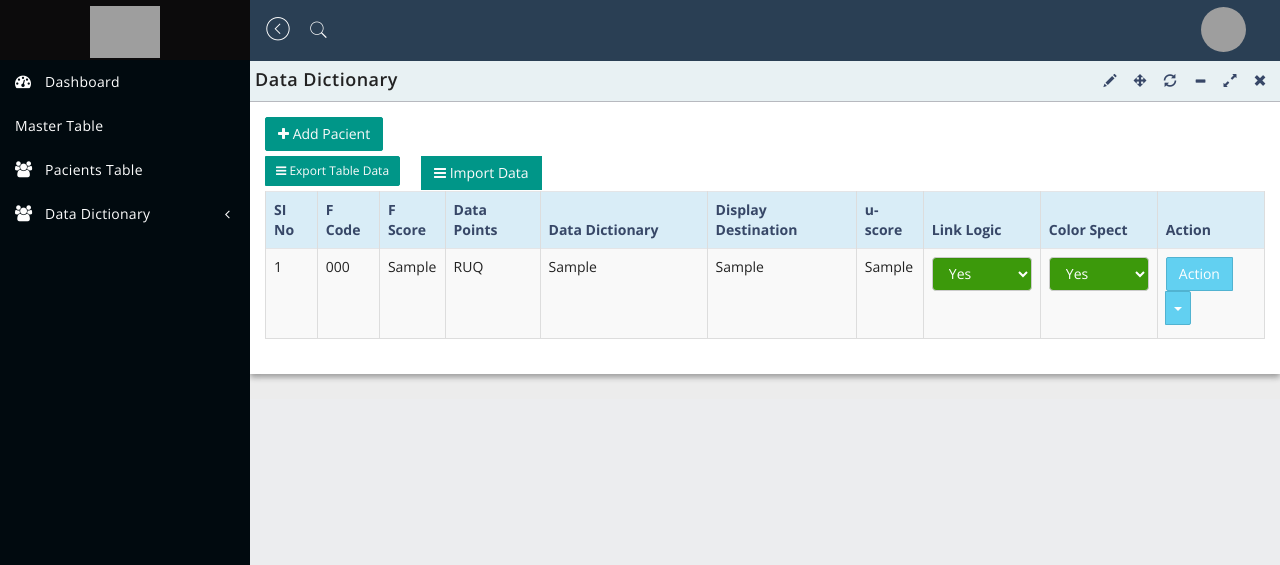
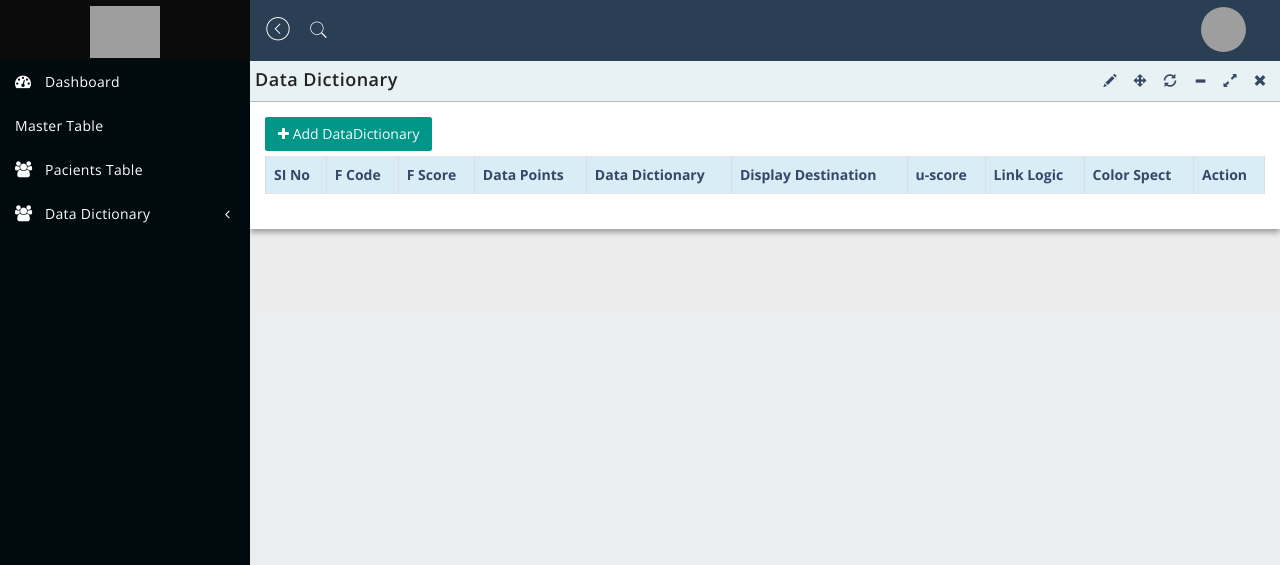
Before and after one commit to Quant1766/jbsystem, a Django app: page /datadictionary/ in a window 1280 px wide. Shown: the top 565 px of the page. Run offline with Django 3.2, Linux system fonts and the light colour scheme; tables that the repository leaves empty hold one stand-in row (values such as "Sample post"); lists and menus that the app fills with data are empty; some libraries are stand-ins or nearby versions; grey boxes are pictures that could not be loaded.

Commit message:
12 SCREEN

```diff
--- a/jbssys/urls.py
+++ b/jbssys/urls.py
@@ -8,6 +8,8 @@
 
     path('master/',views.master_table_view, name="master_table_view"),
     path('pacients/', views.pacientsView, name="pacientsView"),
+
+    path('datadictionary/del/<str:req_id>/', views.data_dictionatyDelete, name='data_dictionatyDelete'),
     path('datadictionary/', views.data_dictionaty, name="data_dictionaty"),
 
 
--- a/jbssys/views.py
+++ b/jbssys/views.py
@@ -966,8 +966,16 @@
 
     return return_data
 
+def data_dictionatyDelete(request,req_id):
+    if request.method == "POST":
+        ddict = DataDictionary.objects.get(id=req_id)
+        ddict.is_hide = True
+        ddict.save()
+
+        return HttpResponseRedirect(request.META.get('HTTP_REFERER'))
+
 def data_dictionaty(request):
-    search_param = {}
+    search_param = {'is_hide':False}
     page = 1
     data_dictionary = DataDictionary.objects.filter(**search_param).order_by('id')[(page - 1) * 50:50 * page]
     return render(request,'ddactionary/ddactionary.html',{"data_dictionary":data_dictionary})
--- a/requirements.txt
+++ b/requirements.txt
@@ -52,3 +52,4 @@
 google_auth_oauthlib
 pyexcel-xls
 pyexcel-xlsx
+pyxlsb
--- a/templates/ddactionary/ddactionary.html
+++ b/templates/ddactionary/ddactionary.html
@@ -157,10 +157,9 @@
                            <!-- Plugin content:powerpoint,txt,pdf,png,word,xl -->
                            <div class="btn-group">
                               <div class="buttonexport">
-                                 <a href="#" class="btn btn-add" data-toggle="modal" data-target="#add_pacient"><i class="fa fa-plus"></i> Add Pacient</a>
+                                 <a href="#" class="btn btn-add" data-toggle="modal" data-target="#add_ddictionary"><i class="fa fa-plus"></i> Add DataDictionary</a>
                               </div>
-                               <button class="btn btn-exp btn-sm dropdown-toggle" data-toggle="dropdown"><i class="fa fa-bars"></i> Export Table Data</button>
-                               <a class="btn btn-add" data-toggle="modal" data-target="#load_pacient" style="margin-left: 21px;"><i class="fa fa-bars"></i> Import Data</a>
+
                               <ul class="dropdown-menu exp-drop" role="menu">
 
                                  <li class="divider"></li>
@@ -218,8 +218,9 @@
                                           </td>
                                           <td>
                                               <select class="form-control" style="background-color: #3c990b;width: 100px;color: white;">
-                                                <option style="background-color: #3c990b;color: white;">Yes</option>
-                                                <option style="background-color: #E5343D;color: white">No</option>
+                                                <option style="background-color: #3c990b;color: white;">Green</option>
+                                                <option style="background-color: white;color: black">White</option>
+                                                  <option style="background-color: #E5343D;color: white">Red</option>
                                              </select>
                                           </td>
 
@@ -382,12 +412,12 @@
                   <!-- /.modal-dialog -->
                </div>
 
-                <div class="modal fade" id="add_pacient" tabindex="-1" role="dialog" aria-hidden="true">
+                <div class="modal fade" id="add_ddictionary" tabindex="-1" role="dialog" aria-hidden="true">
                   <div class="modal-dialog">
                      <div class="modal-content">
                         <div class="modal-header modal-header-primary">
                            <button type="button" class="close" data-dismiss="modal" aria-hidden="true">×</button>
-                           <h3><i class="fa fa-plus m-r-5"></i>Add Pacient</h3>
+                           <h3><i class="fa fa-plus m-r-5"></i>Add DataDictionary</h3>
                         </div>
                         <div class="modal-body">
                            <div class="row">
@@ -397,41 +427,45 @@
                                      <fieldset>
                                        <!-- Text input-->
                                        <div class="col-md-4 form-group">
-                                          <label class="control-label">First Name</label>
-                                          <input type="text" id="first_name" name="first_name" placeholder="First Name" class="form-control">
+                                          <label class="control-label">F-code</label>
+                                          <input type="text" id="f_code" name="f_code" placeholder="F10" class="form-control" required>
                                        </div>
                                        <!-- Text input-->
                                        <div class="col-md-4 form-group">
-                                          <label class="control-label">Last Name</label>
-                                          <input type="text" id="last_name" name="last_name" placeholder="Surname" class="form-control">
+                                          <label class="control-label">F Score</label>
+                                          <input type="text" id="f_score" name="f_score" placeholder="0.01" class="form-control" required>
                                        </div>
 
                                         <div class="col-md-4 form-group">
-                                          <label class="control-label">Date of birth</label>
-                                            <input type="date" id="date_of_birth" name="date_of_birth" class="form-control" name="trip-start" min="1900-01-01" max="2025-12-31">
-
+                                          <label class="control-label">Data Points</label>
+                                          <input type="text" id="data_points" name="data_points" placeholder="ULR" class="form-control">
                                        </div>
 
 
                                         <div class="col-md-4 form-group">
-                                          <label class="control-label">Phone</label>
-                                        <input type="tel" class="form-control" id="phone" name="phone" pattern="[0-9]{3}[0-9]{3}[0-9]{4}|[0-9]{3}-[0-9]{3}-[0-9]{4}">
+                                          <label class="control-label">Data Dictionary</label>
+                                          <input type="text" id="data_dictionary" name="data_dictionary" placeholder="value: Upper-inner peripheral" class="form-control" required>
                                        </div>
 
                                         <div class="col-md-4 form-group">
-                                            <label class="control-label">Email</label>
-                                            <input type="email" class="form-control" id="email" name="email">
+                                            <label class="control-label">Display Destination</label>
+                                          <input type="text" id="display_destination" name="display_destination" placeholder="Box" class="form-control" required>
                                         </div>
 
                                          <div class="col-md-4 form-group">
-                                          <label class="control-label">City</label>
-                                          <input type="text" id="city" name="city" placeholder="city" class="form-control">
+                                          <label class="control-label">u-score</label>
+                                          <input type="text" id="u_score" name="u_score" placeholder="Response" class="form-control" required>
                                        </div>
 
                                          <div class="col-md-4 form-group">
-                                          <label class="control-label">Addres</label>
+                                          <label class="control-label">Link Logic</label>
+                                          <input tabindex="14" type="checkbox" id="link_logic" name="link_logic" checked="" style="position: absolute; opacity: 0;">
+                                       </div>
+                                         <div class="col-md-4 form-group">
+                                          <label class="control-label">Color Spect</label>
                                           <input type="text" id="addres" name="addres" placeholder="addres" class="form-control">
                                        </div>
+
 
                                         <div class="col-md-12 form-group user-form-group">
                                           <div class="pull-right">
@@ -454,52 +488,6 @@
                </div>
 
 
-               <!-- items Modal1 -->
-               <div class="modal fade" id="load_pacient" tabindex="-1" role="dialog" aria-hidden="true">
-                  <div class="modal-dialog">
-                     <div class="modal-content">
-                        <div class="modal-header modal-header-primary">
-                           <button type="button" class="close" data-dismiss="modal" aria-hidden="true">×</button>
-                           <h3><i class="fa fa-plus m-r-5"></i>Add Pacient From file</h3>
-                        </div>
-                        <div class="modal-body">
-                           <div class="row">
-                              <div class="col-md-12">
-                                 <form class="form-horizontal" method="post" id="add_pacient_form" action="">
-                                    {% csrf_token %}
-                                     <fieldset>
-                                       <!-- Text input-->
-                                       <div class="col-md-4 form-group">
-                                          <label class="control-label">File</label>
-                                          <input type="file" id="file_pacients" name="file_pacients" accept="text/xml; text/csv" class="form-control">
-                                       </div>
-                                       <div class="col-md-4 form-group">
-                                          <label class="control-label">Url google drive</label>
-                                          <input type="text" id="google_drive_url" name="google_drive_url" placeholder="First Name" class="form-control">
-                                       </div>
-                                       <div class="col-md-4 form-group">
-                                          <label class="control-label">Google drive user</label>
-                                          <input type="text" id="google_drive_usermane" name="google_drive_usermane" placeholder="First Name" class="form-control">
-                                       </div>
-                                         <div class="col-md-4 form-group">
-                                          <label class="control-label">Google drive pass</label>
-                                          <input type="text" id="google_drive_pass" name="google_drive_pass" placeholder="First Name" class="form-control">
-                                       </div>
-
-                                    </fieldset>
-                                 </form>
-                              </div>
-                           </div>
-                        </div>
-                        <div class="modal-footer">
-                           <button type="button" class="btn btn-danger pull-left" data-dismiss="modal">Close</button>
-                        </div>
-                     </div>
-                     <!-- /.modal-content -->
-                  </div>
-                  <!-- /.modal-dialog -->
-               </div>
-               <!-- /.modal -->
                <!-- Modal -->
             </section>
             <!-- /.content -->
@@ -518,6 +506,16 @@
       <!-- jquery-ui -->
       <script src="/static/crm/assets/plugins/jquery-ui-1.12.1/jquery-ui.min.js" type="text/javascript"></script>
       <!-- Bootstrap -->
+      <script>
+          function modelDeleteSetID(id_){
+              document.getElementById('deleteactionfrom').action = '/datadictionary/del/'+id_+"/"
+          }
+
+          function modelUpdateSetID(id_){
+              document.getElementById('editactionfrom').action = '/datadictionary/edit/'+id_+"/"
+          }
+
+      </script>
       <script src="/static/crm/assets/bootstrap/js/bootstrap.min.js" type="text/javascript"></script>
       <!-- lobipanel -->
       <script src="/static/crm/assets/plugins/lobipanel/lobipanel.min.js" type="text/javascript"></script>
```
Also changed, not shown: other parts of templates/ddactionary/ddactionary.html (+38 -8 lines), jbssys/googledriveprocces.py (+0 -7 lines).
